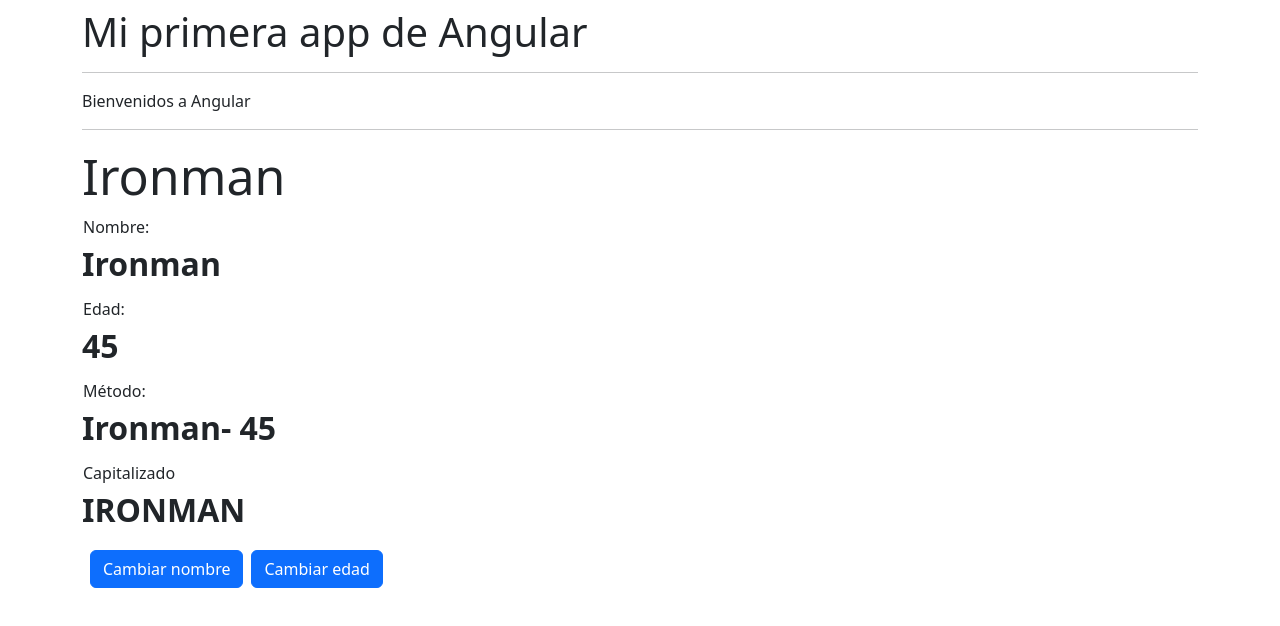
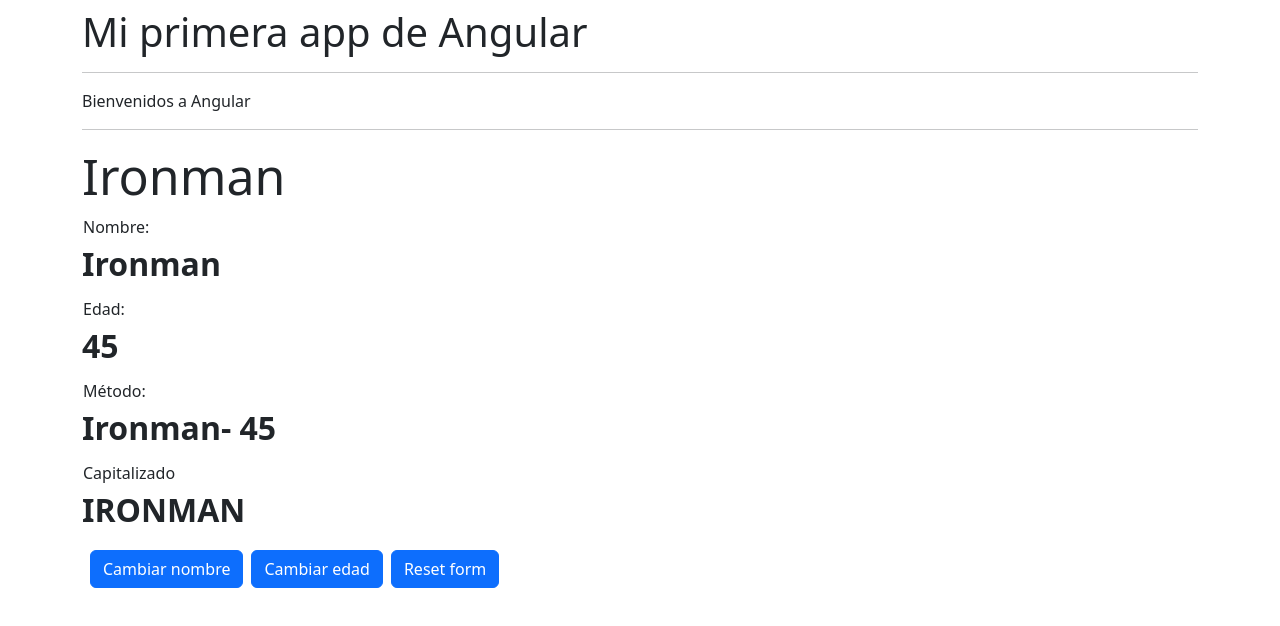
Before and after one commit to Ren991/Curso_Angular, an Angular app in the folder bases_angular/: page / in a window 1280 px wide. Shown: the top 626 px of the page. Built offline with nearby package versions, Linux system fonts and the light colour scheme.

Commit message:
direcitiva *ngIf

```diff
--- a/bases_angular/src/app/heroes/hero/hero.component.html
+++ b/bases_angular/src/app/heroes/hero/hero.component.html
@@ -14,9 +14,13 @@
     <dd> {{ capitalizedName }}</dd>
 </dl>
 
-<button (click)="changeHero()" class="btn btn-primary  mx-2">
+<button *ngIf="name !== 'Spiderman' " (click)="changeHero()" class="btn btn-primary  mx-2">
     Cambiar nombre
 </button>
-<button (click)="changeAge()" class="btn btn-primary">
+<button *ngIf="age !== 25" (click)="changeAge()" class="btn btn-primary">
     Cambiar edad
 </button>
+
+<button (click)="resetForm()" class="btn btn-primary mx-2">
+    Reset form
+</button>
--- a/bases_angular/src/app/heroes/hero/hero.component.ts
+++ b/bases_angular/src/app/heroes/hero/hero.component.ts
@@ -26,4 +26,13 @@
     this.age = 25
   }
 
+  resetForm(): void{
+    //this.name = "ironman";
+    this.age = 45;
+
+    document.querySelectorAll("h1")!.forEach(element =>{
+      element.innerHTML = "<h1> Desde Angular <h1/>"
+    });
+  }
+
 }
```
